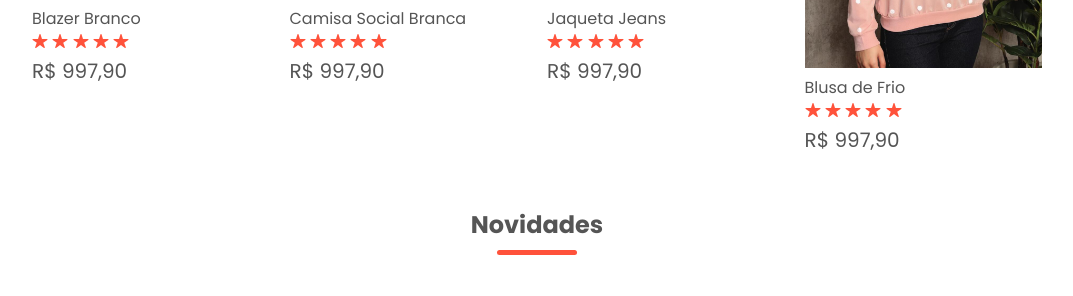
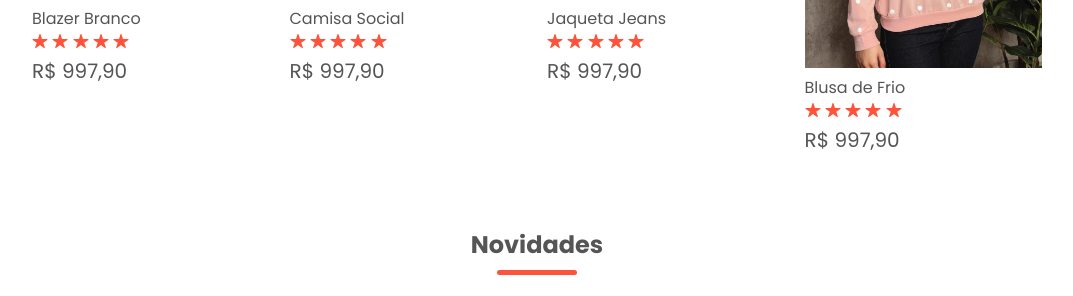
Before and after one commit to MatheusDClima/Loja.PHP, a PHP site: page / in a window 1280 px wide. Shown: the part 1035-1331 px from the top of the page, without its empty margins (103-1176 px from the left). Run offline with PHP 8.4, Linux system fonts and the light colour scheme; some libraries are stand-ins or nearby versions.

Commit message:
Margem ver produto

```diff
--- a/assets/css/style.css
+++ b/assets/css/style.css
@@ -186,7 +186,7 @@ p {
     flex-basis: 25%;
     min-width: 160px;
     padding: 10px;
-    margin-bottom: 0;
+    margin-bottom: 20px;
     transition: transform 0.4s; /*aumento mais suave ao passar o mouse encima*/
 }
 
--- a/index.php
+++ b/index.php
@@ -127,7 +127,7 @@ require('./sheep_core/config.php');
             <div class="col-4">
                 <a href="ver-produto.php" title="">
                 <img src="assets/img/produto-2.jpg" alt=""></a>
-                <h4>Camisa Social Branca</h4>
+                <h4>Camisa Social</h4>
                     <div class="classificacao">
                         <ion-icon name="star"></ion-icon>
                         <ion-icon name="star"></ion-icon>
```
